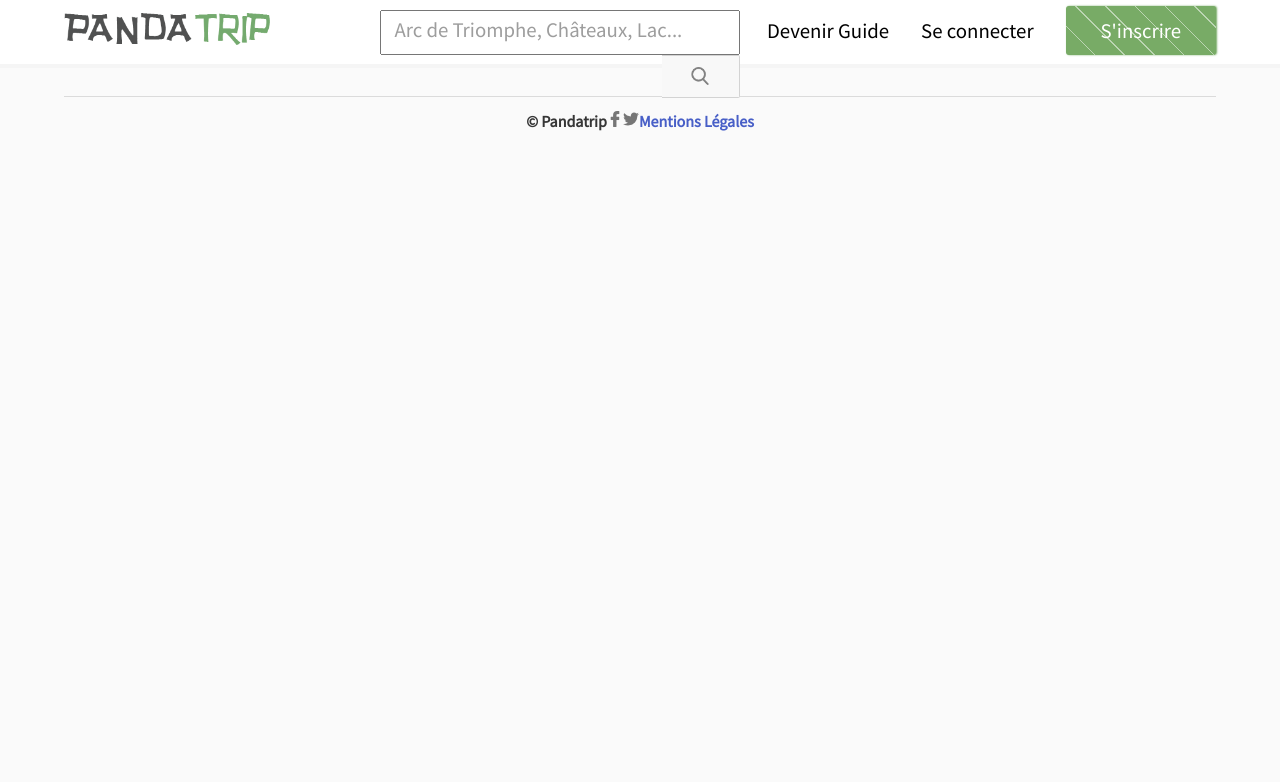
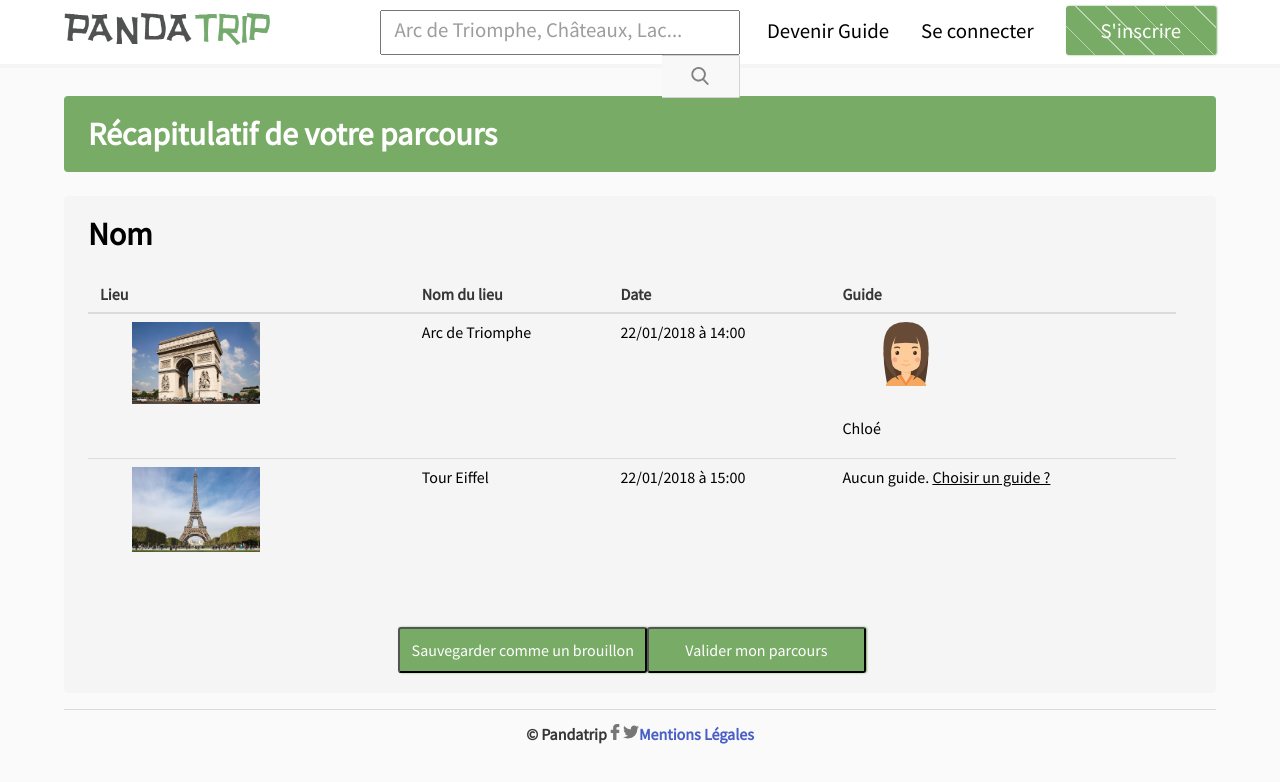
Before and after one commit to MickaelMatuchak/Pandatrip-frontend, an Angular app: page /recap in a window 1280 px wide. Before the commit this address led to /. Shown: the top 782 px of the page. Built offline with nearby package versions, Linux system fonts and the light colour scheme.

Commit message:
Ajout component recap

```diff
--- a/src/app/app.module.ts
+++ b/src/app/app.module.ts
@@ -15,6 +15,7 @@ import { HomeComponent } from './home/home.component';
 import { VisitDetailsComponent } from './visit-details/visit-details.component';
 import { ReviewsComponent } from './reviews/reviews.component';
 import { ProfilComponent } from './profil/profil.component';
+import { RecapComponent } from './recap/recap.component';
 
 const routes: Routes = [
   { path: '', redirectTo: 'home', pathMatch: 'full' },
@@ -24,6 +25,7 @@ const routes: Routes = [
   { path: 'visit', component: VisitDetailsComponent },
   { path: 'theme', component: VisitForOneThemeComponent},
   { path: 'profil', component: ProfilComponent },
+  { path: 'recap', component: RecapComponent },
 ];
 
 @NgModule({
@@ -40,7 +42,8 @@ const routes: Routes = [
     VisitDetailsComponent,
     ReviewsComponent,
     ProfilComponent,
-    VisitForOneThemeComponent
+    VisitForOneThemeComponent,
+    RecapComponent
   ],
   imports: [
     BrowserModule, HttpModule, RouterModule.forRoot(routes)
--- /dev/null
+++ b/src/app/recap/recap.component.css
@@ -0,0 +1,18 @@
+article.bandeau-vert {
+  background-color: #78ab66;
+  color: white;
+}
+
+.recap_valider{
+  background-color: #78ab66;
+  padding: 0.7rem;
+  border-radius: 3px;
+  box-shadow: 1px 0px 2px #78ab66;
+  min-width: 12rem;
+  color: white;
+  text-align: center;
+  font-family: "Source Sans Pro";
+  font-size: 1rem;
+  display: inline-block;
+  cursor: pointer;
+}
--- /dev/null
+++ b/src/app/recap/recap.component.html
@@ -0,0 +1,59 @@
+<div class="tile is-ancestor">
+  <div class="tile is-vertical is-12">
+    <div class="tile is-parent">
+      <article class="tile is-child notification bandeau-vert">
+        <p class="title">Récapitulatif de votre parcours</p>
+      </article>
+    </div>
+    <div class="tile">
+      <div class="tile is-parent is-vertical">
+        <article class="tile is-child notification">
+          <p class="title">Nom</p>
+          <div class="content">
+            <table>
+              <thead>
+              <tr>
+                <th>Lieu</th>
+                <th>Nom du lieu</th>
+                <th>Date</th>
+                <th>Guide</th>
+              </tr>
+              </thead>
+              <tbody>
+              <tr *ngFor="let recap of recap;">
+                <td>
+                  <figure class="image is-128x128">
+                    <img src="../assets/img/visit/{{ recap.image }}" alt="">
+                  </figure>
+                </td>
+                <td>{{ recap.nom }}</td>
+                <td>{{ recap.date }}</td>
+
+                <td *ngIf="recap.guide">
+                  <figure class="image is-64x64">
+                    <img src="../assets/img/{{ recap.guide_image }}" alt="">
+                  </figure>
+                  <p class="content">{{ recap.guide }}</p>
+                </td>
+                <td *ngIf="recap.guide==null">
+                  <p class="content">Aucun guide. <a href="#">Choisir un guide ?</a> </p>
+                </td>
+              </tr>
+              </tbody>
+            </table>
+          </div>
+          <article class="tile is-child">
+            <div class="content has-text-centered">
+              <button class="recap_valider">
+                Sauvegarder comme un brouillon
+              </button>
+              <button class="recap_valider">
+                Valider mon parcours
+              </button>
+            </div>
+          </article>
+        </article>
+      </div>
+    </div>
+  </div>
+</div>
--- /dev/null
+++ b/src/app/recap/recap.component.ts
@@ -0,0 +1,24 @@
+import { Component, OnInit } from '@angular/core';
+import { RecapModel } from "./recap.model";
+
+const RECAP: RecapModel[] = [
+  { id: 1, image: 'Arc de Triomphe.jpg', nom: 'Arc de Triomphe', date: '22/01/2018 à 14:00', guide: 'Chloé', guide_image: 'girl.png'},
+  { id: 2, image: 'Tour Eiffel.jpg', nom: 'Tour Eiffel', date: '22/01/2018 à 15:00', guide: null, guide_image: null},
+];
+
+
+@Component({
+  selector: 'app-recap',
+  templateUrl: './recap.component.html',
+  styleUrls: ['./recap.component.css', '../../../node_modules/bulma/css/bulma.css']
+})
+export class RecapComponent implements OnInit {
+
+  recap = RECAP;
+
+  constructor() { }
+
+  ngOnInit() {
+  }
+
+}
--- a/src/app/reviews/reviews.component.ts
+++ b/src/app/reviews/reviews.component.ts
@@ -1,5 +1,5 @@
 import { Component, OnInit } from '@angular/core';
-import {ReviewsModel} from "./reviews.model";
+import { ReviewsModel } from "./reviews.model";
 
 const REVIEWS: ReviewsModel[] = [
   { id: 1, author: 'Jean', avatar:'boy.png', note: 5, title: "Vraiment pas mal...", text: "A la télé, on se rend pas compte à quel point le monument est imposant. Dire que l'arc de triomphe se tient là, débout, depuis des siècles et qu'il n'a presque pas pris une ride donne vraiment le vertige. A voir absolument au moins une fois dans sa vie !", date: '20/01/2018'},
```
Also changed, not shown: src/app/recap/recap.model.ts (added, +16 -0 lines).
